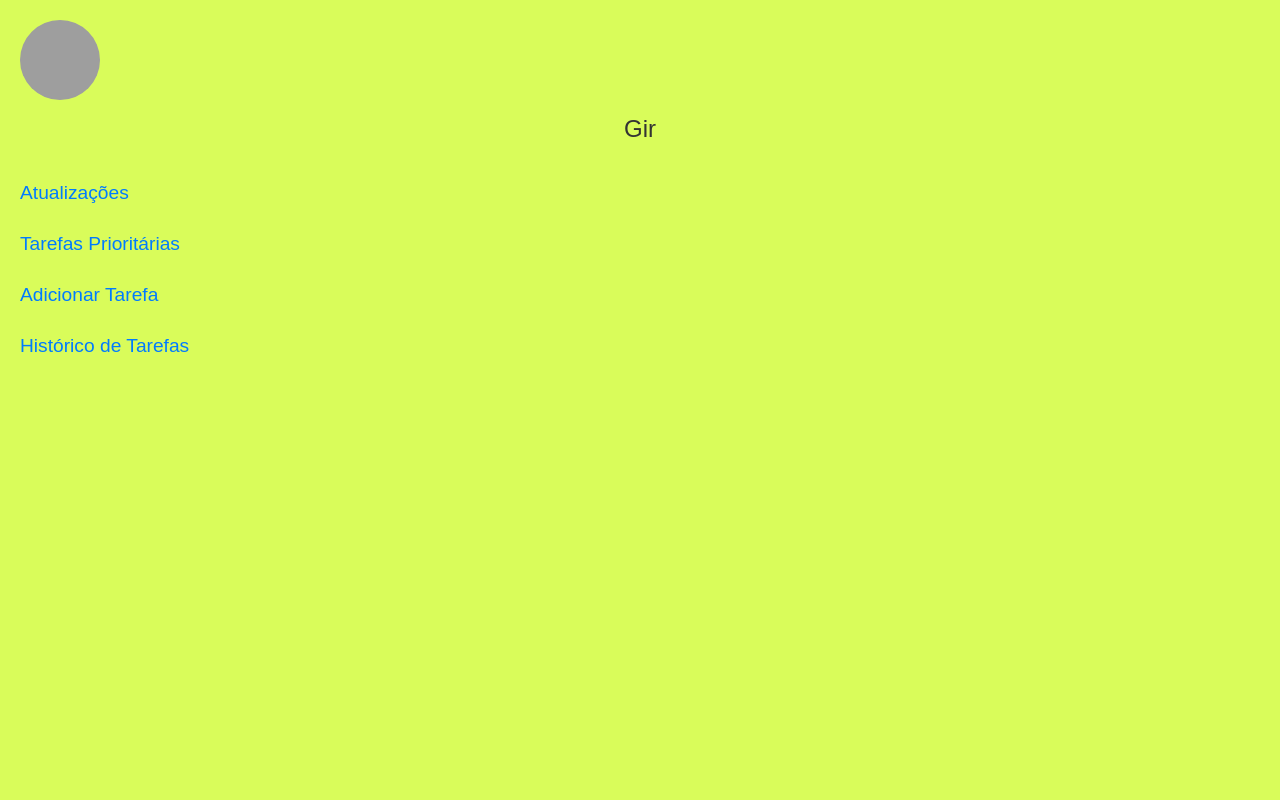
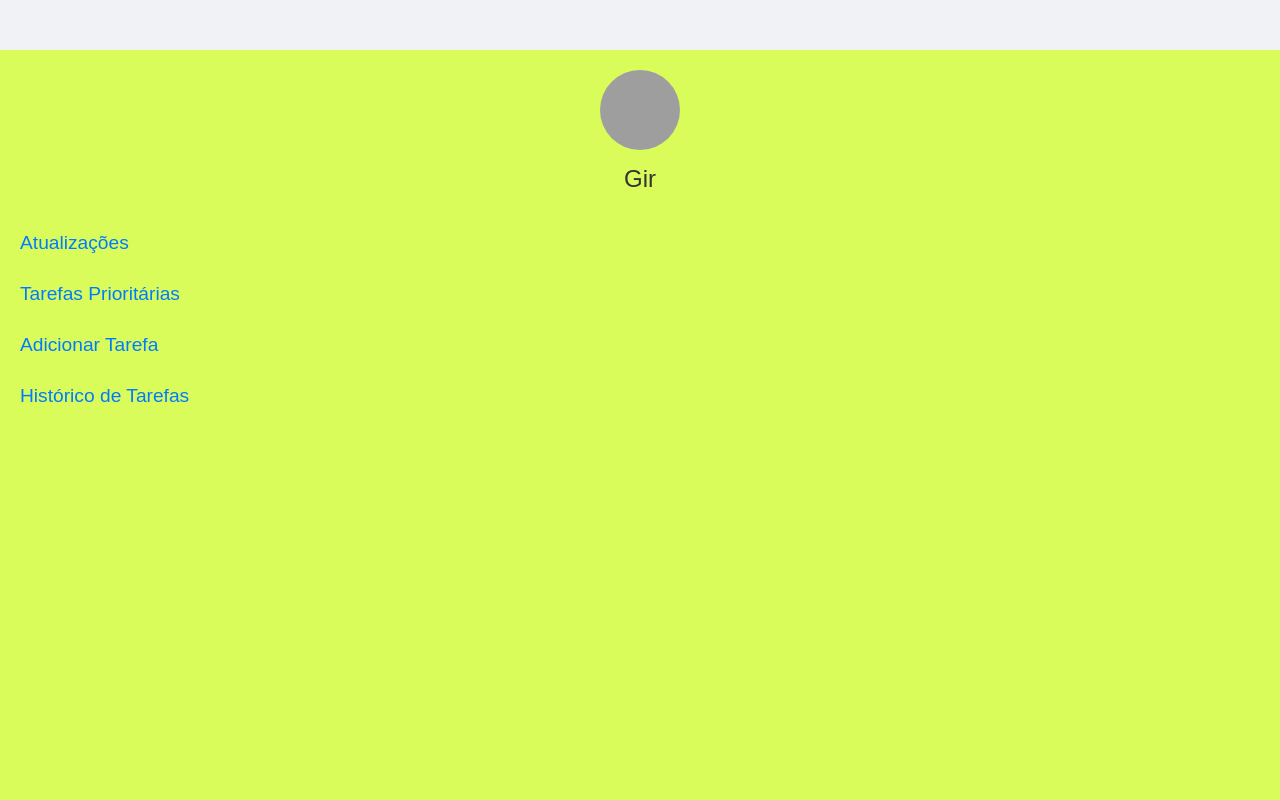
Before and after one commit to rafaelcerqueira/workmap, a React (Create React App) app in the folder frontend/: page / in a window 1280 px wide. Shown: the top 800 px of the page. Built offline with nearby package versions, Linux system fonts and the light colour scheme; grey boxes are pictures that could not be loaded; the HTML template or start-up script is replaced by a standard one.

Commit message:
fix: ajustando posicionamento do sidenav

```diff
--- a/frontend/src/components/Header/Header.styles.js
+++ b/frontend/src/components/Header/Header.styles.js
@@ -10,7 +10,7 @@ export const HeaderWrapper = styled.header`
     display: flex;
     align-items: center;
     padding: 0 10px;
-    z-index: 1001;
+    z-index: 1100;
 
     @media (min-width: 768px) {
         display: none;
--- a/frontend/src/components/SideNav/SideNav.styles.js
+++ b/frontend/src/components/SideNav/SideNav.styles.js
@@ -2,10 +2,10 @@ import styled from 'styled-components';
 
 export const SideNavWrapper = styled.div`
     position: fixed;
-    top: 0;
+    top: 50px;
     left: ${({ isOpen }) => (isOpen ? '0' : '-100%')};
     width: 250px;
-    height: 100%;
+    height: calc(100% - 50px);
     background-color:rgb(217, 252, 90);
     transition: left 0.3s ease-in-out;
     padding: 20px;
@@ -29,12 +29,12 @@ export const Profile = styled.div`
         width: 80px;
         height: 80px;
         border-radius: 50%;
-        margin-bottom: 10px;
+        margin: 0 auto;
     }
 
     h2 {
         font-size: 1.5rem;
-        margin: 0;
+        margin: 10px 0 0;
         color: #333;
     }
 `;
```
